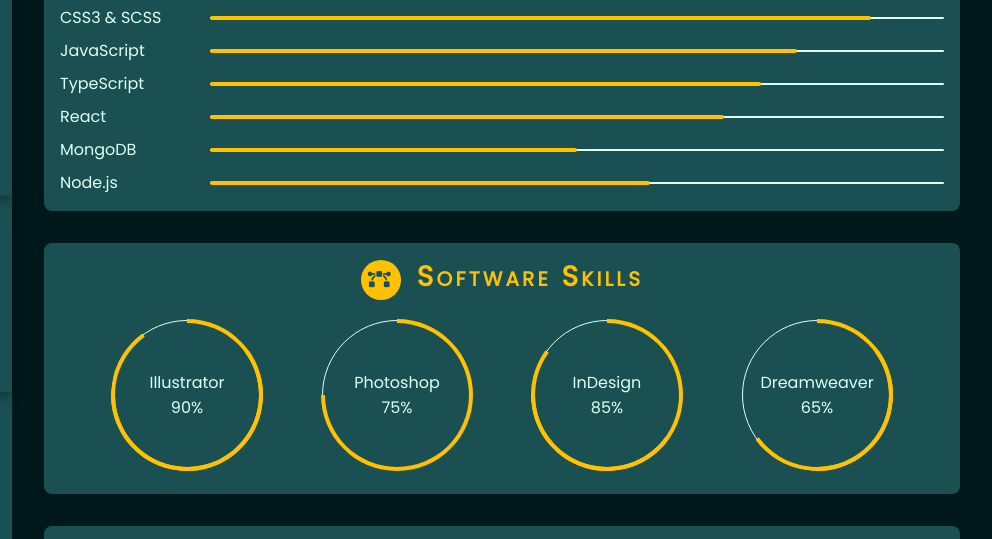
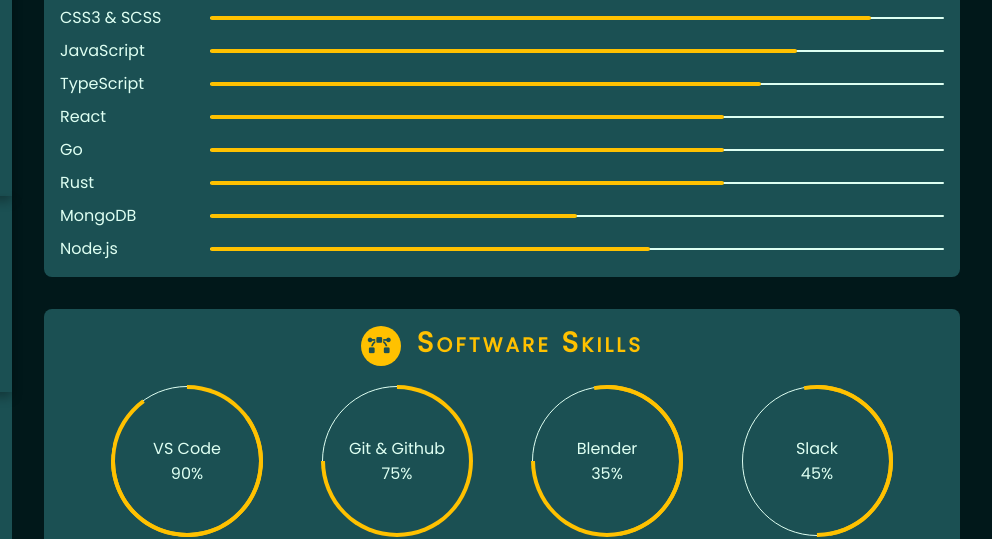
Before and after one commit to This-Is-Prince/cv, a website built with Vite: page index.html in a window 1280 px wide. Shown: the part 388-927 px from the top of the page, 288-1280 px from the left. Built offline with nearby package versions, Linux system fonts and the light colour scheme.

Commit message:
feat(Skills): skill updated

```diff
--- a/index.html
+++ b/index.html
@@ -194,6 +194,18 @@
               ></div>
             </article>
             <article class="programming-skill">
+              <p class="programming-skill__title">Go</p>
+              <div
+                class="programming-skill__bar programming-skill__react"
+              ></div>
+            </article>
+            <article class="programming-skill">
+              <p class="programming-skill__title">Rust</p>
+              <div
+                class="programming-skill__bar programming-skill__react"
+              ></div>
+            </article>
+            <article class="programming-skill">
               <p class="programming-skill__title">MongoDB</p>
               <div
                 class="programming-skill__bar programming-skill__mongodb"
@@ -217,26 +229,26 @@
           <div class="software-skills__container">
             <article class="software-skill software-skill--illustrator">
               <p class="software-skill__info">
-                <span class="software-skill__info__title"> Illustrator </span>
+                <span class="software-skill__info__title"> VS Code </span>
                 <span class="software-skill__info__percentage"> 90% </span>
               </p>
             </article>
             <article class="software-skill software-skill--photoshop">
               <p class="software-skill__info">
-                <span class="software-skill__info__title"> Photoshop </span>
+                <span class="software-skill__info__title"> Git & Github </span>
                 <span class="software-skill__info__percentage"> 75% </span>
               </p>
             </article>
-            <article class="software-skill software-skill--inDesign">
+            <article class="software-skill software-skill--blender">
               <p class="software-skill__info">
-                <span class="software-skill__info__title"> InDesign </span>
-                <span class="software-skill__info__percentage"> 85% </span>
+                <span class="software-skill__info__title"> Blender </span>
+                <span class="software-skill__info__percentage"> 35% </span>
               </p>
             </article>
-            <article class="software-skill software-skill--dreamweaver">
+            <article class="software-skill software-skill--slack">
               <p class="software-skill__info">
-                <span class="software-skill__info__title"> Dreamweaver </span>
-                <span class="software-skill__info__percentage"> 65% </span>
+                <span class="software-skill__info__title"> Slack </span>
+                <span class="software-skill__info__percentage"> 45% </span>
               </p>
             </article>
           </div>
--- a/style.css
+++ b/style.css
@@ -420,62 +420,62 @@
   border-left: 5px solid var(--clr-head-1);
   border-right: 5px solid var(--clr-head-1);
 }
-/* DREAMWEAVER CSS START */
-.software-skill--dreamweaver::after {
+/* SLACK CSS START */
+.software-skill--slack::after {
   border-top: 4px solid transparent;
   border-bottom: 4px solid var(--clr-head);
   border-left: 4px solid transparent;
   border-right: 4px solid var(--clr-head);
   transform: rotate(-45deg);
 }
-.software-skill--dreamweaver:hover::after {
+.software-skill--slack:hover::after {
   border-top: 5px solid transparent;
   border-bottom: 5px solid var(--clr-head-1);
   border-left: 4px solid transparent;
   border-right: 5px solid var(--clr-head-1);
 }
-.software-skill--dreamweaver::before {
+.software-skill--slack::before {
   border-top: 4px solid transparent;
   border-bottom: 4px solid var(--clr-head);
   border-left: 4px solid var(--clr-head);
   border-right: 4px solid transparent;
-  transform: rotate(-81deg);
+  transform: rotate(-145deg);
 }
-.software-skill--dreamweaver:hover::before {
+.software-skill--slack:hover::before {
   border-top: 5px solid transparent;
   border-bottom: 5px solid var(--clr-head-1);
   border-left: 5px solid var(--clr-head-1);
   border-right: 4px solid transparent;
 }
-/* DREAMWEAVER CSS END */
-/* IN DESIGN CSS START */
-.software-skill--inDesign::after {
+/* SLACK CSS END */
+/* BLENDER CSS START */
+.software-skill--blender::after {
   border-top: 4px solid transparent;
   border-bottom: 4px solid var(--clr-head);
   border-left: 4px solid var(--clr-head);
   border-right: 4px solid var(--clr-head);
   transform: rotate(-45deg);
 }
-.software-skill--inDesign:hover::after {
+.software-skill--blender:hover::after {
   border-top: 5px solid transparent;
   border-bottom: 5px solid var(--clr-head-1);
-  border-left: 5px solid var(--clr-head-1);
+  border-left: 4px solid var(--clr-head-1);
   border-right: 5px solid var(--clr-head-1);
 }
-.software-skill--inDesign::before {
+.software-skill--blender::before {
   border-top: 4px solid transparent;
   border-bottom: 4px solid var(--clr-head);
   border-left: 4px solid var(--clr-head);
   border-right: 4px solid transparent;
-  transform: rotate(-9deg);
+  transform: rotate(-145deg);
 }
-.software-skill--inDesign:hover::before {
+.software-skill--blender:hover::before {
   border-top: 5px solid transparent;
   border-bottom: 5px solid var(--clr-head-1);
   border-left: 5px solid var(--clr-head-1);
-  border-right: 5px solid var(--clr-head-1);
+  border-right: 4px solid transparent;
 }
-/* IN DESIGN CSS END */
+/* BLENDER CSS END */
 .software-skill:hover .software-skill__info {
   transform: scale(1.15);
 }
```
